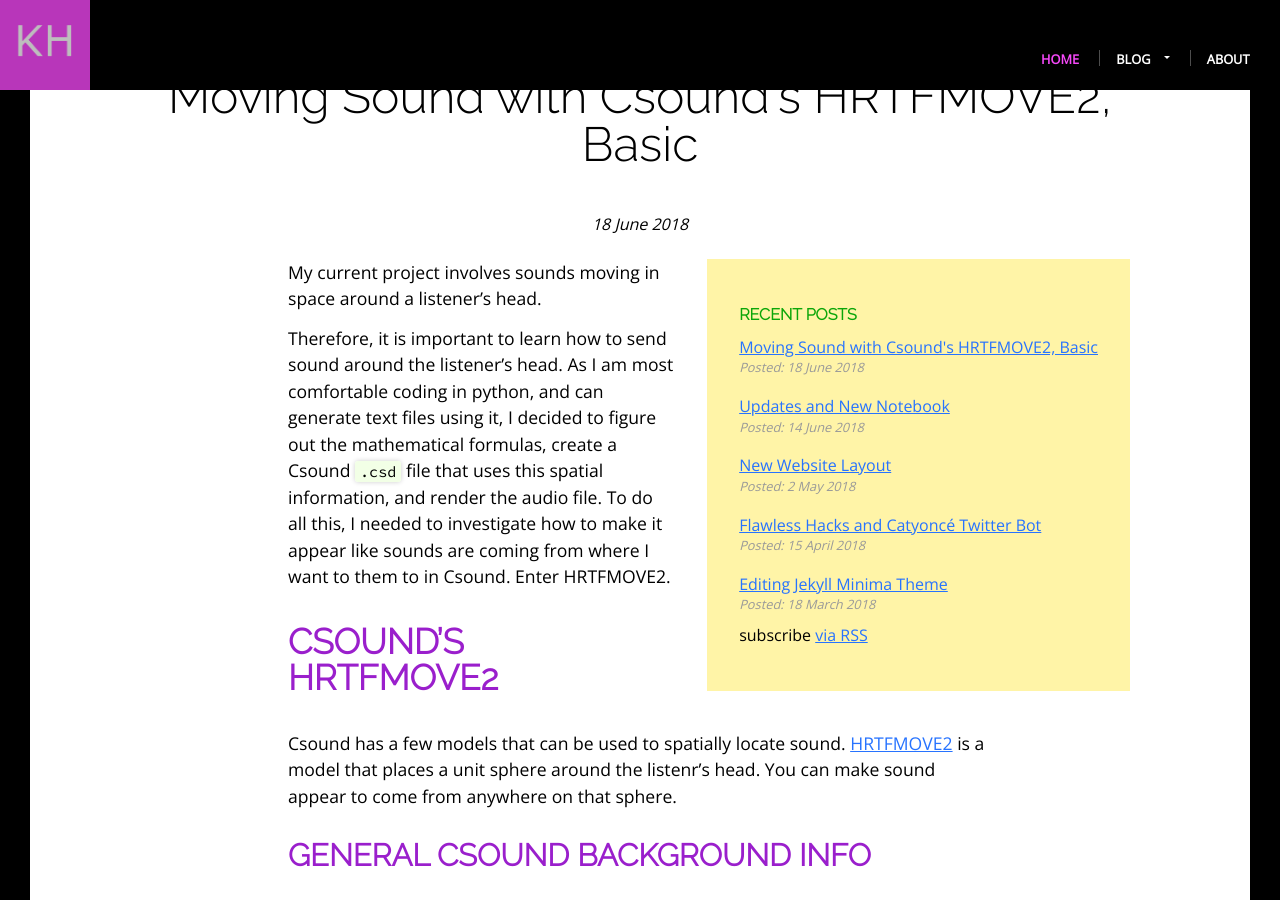
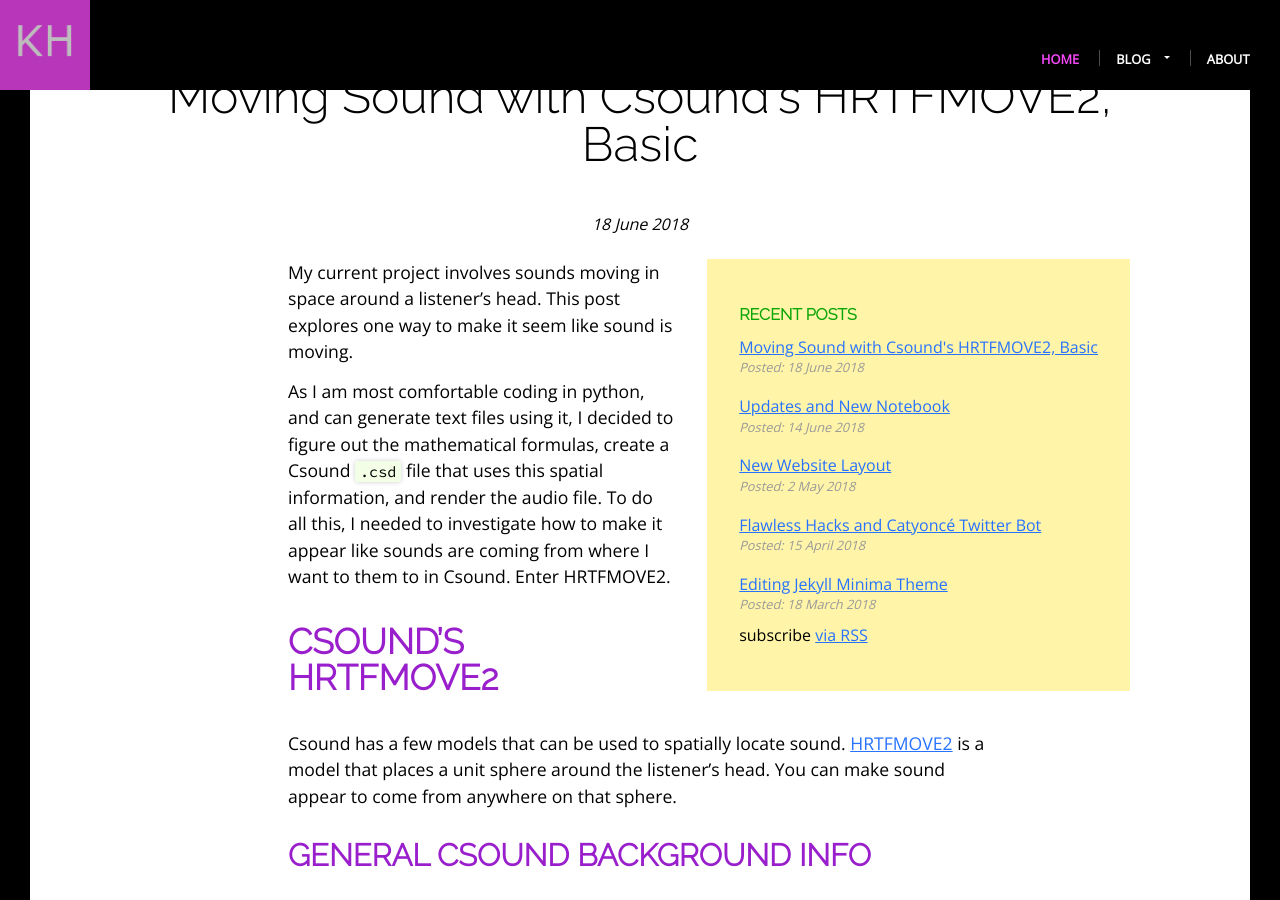
Before and after one commit to khoeger/khoeger.github.io, a Jekyll site: the page built from _posts/2018-06-20-moving-sound-with-csound-hrtfmove2.md, in a window 1280 px wide and 900 px high, scrolled down 468 px. Built offline with Jekyll 4.4.1, drawn with Linux system fonts in a browser that asks for light colours; some of the changed text lies outside the part shown.

Commit message:
Fix typos

```diff
--- a/_posts/2018-06-20-moving-sound-with-csound-hrtfmove2.md
+++ b/_posts/2018-06-20-moving-sound-with-csound-hrtfmove2.md
@@ -7,8 +7,8 @@ published: true
 postHero: /assets/img/2018/2018-06-20/sample1.png
 ---
 My current project involves sounds moving in space around a listener's head.
+This post explores one way to make it seem like sound is moving.
 
-Therefore, it is important to learn how to send sound around the listener's head.
 As I am most comfortable coding in python, and can generate text files using it,
 I decided to figure out the mathematical formulas,
 create a Csound `.csd` file that uses this spatial information,
@@ -17,7 +17,7 @@ and render the audio file. To do all this, I needed to investigate how to make i
 # Csound's HRTFMOVE2
 Csound has a few models that can be used to spatially locate sound.
 [HRTFMOVE2](http://www.csounds.com/manual/html/hrtfmove2.html) is a model that
-places a unit sphere around the listenr's head.
+places a unit sphere around the listener's head.
 You can make sound appear to come from anywhere on that sphere.
 
 ## General Csound Background info
```
Also changed, not shown: other parts of _posts/2018-06-20-moving-sound-with-csound-hrtfmove2.md (+4 -4 lines).
